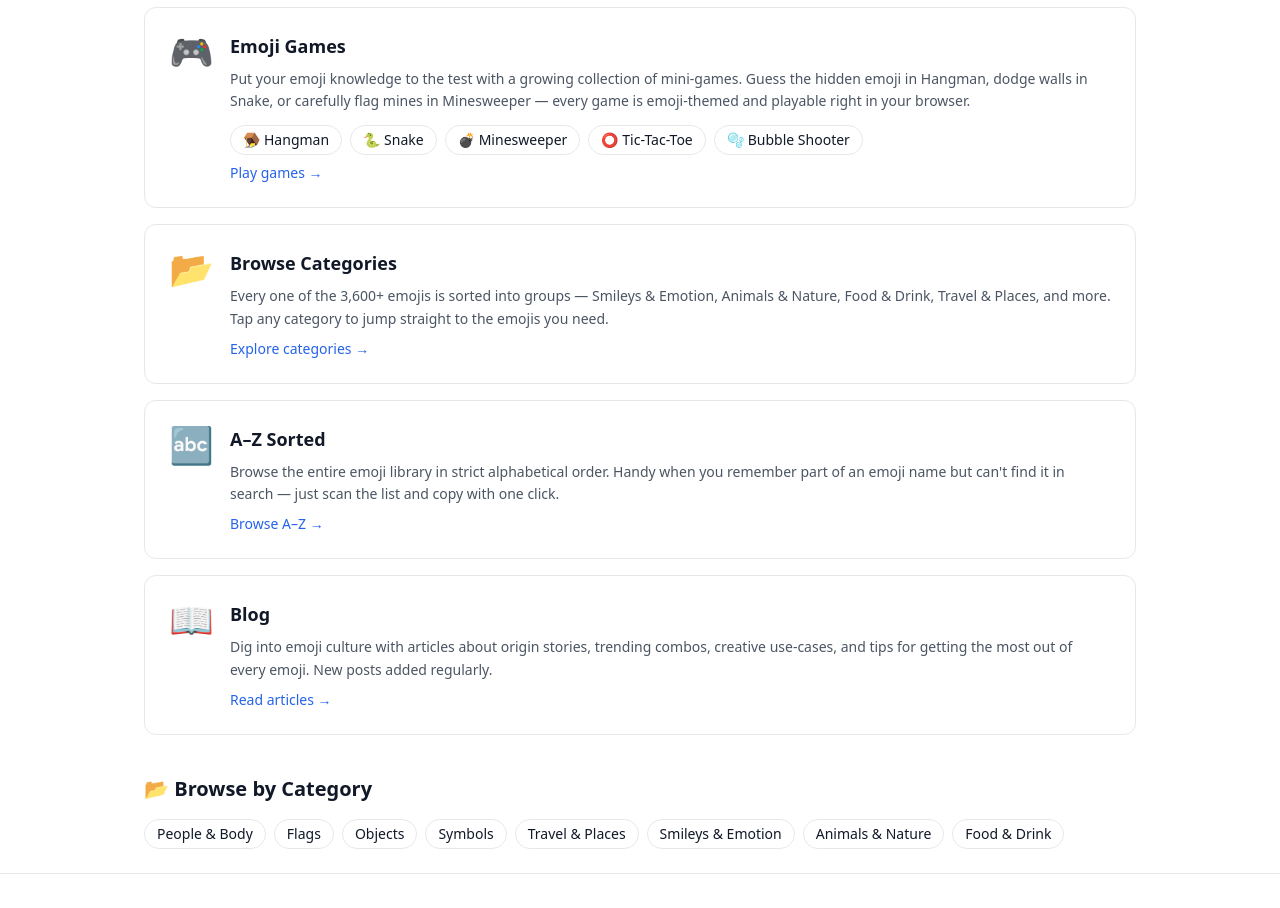
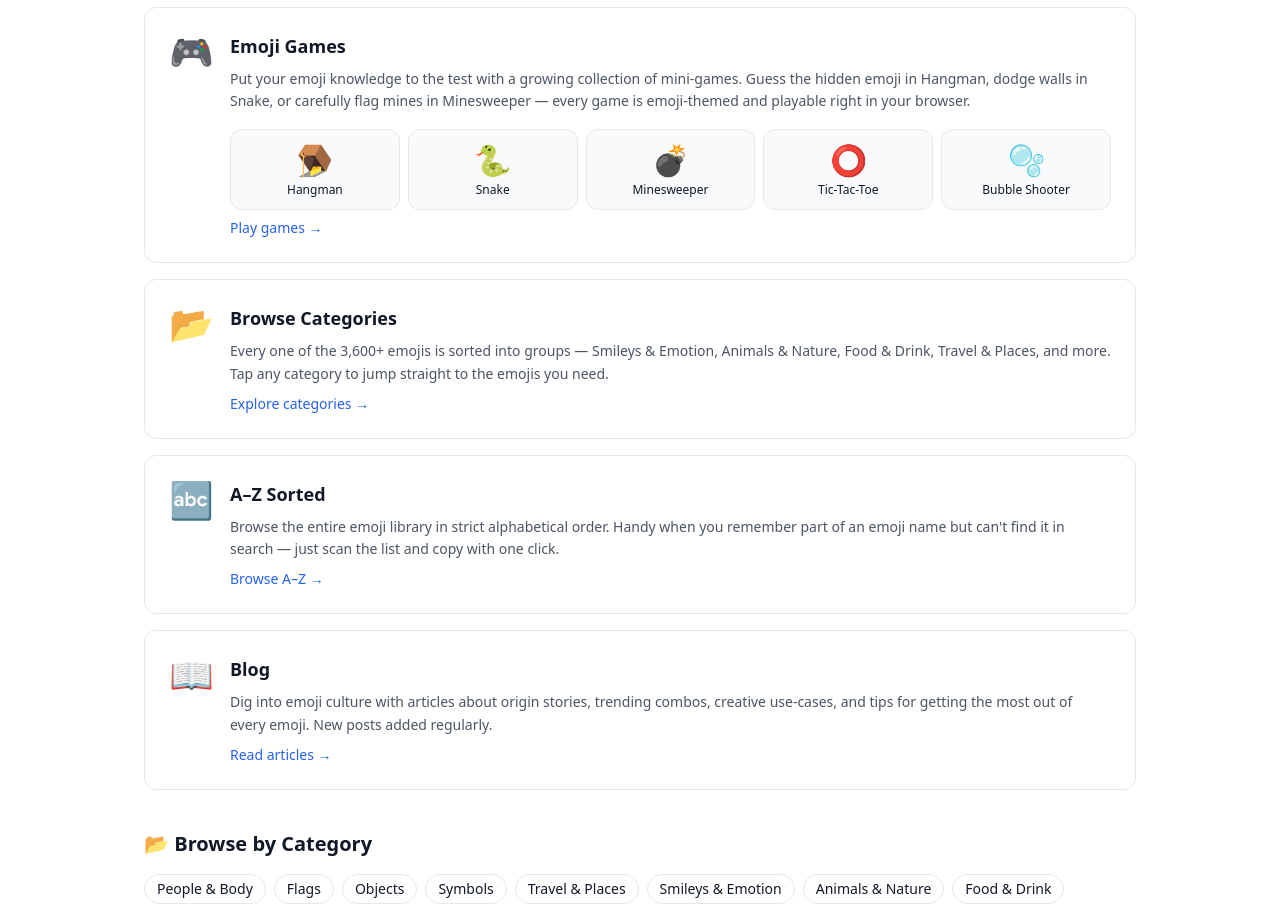
Before and after one commit to SiaExplains/emojar, a Next.js app: page / in a window 1280 px wide. Shown: the part 920-1828 px from the top of the page. Built offline with nearby package versions, Linux system fonts and the light colour scheme.

Commit message:
feat: upgrade game list to prominent mini-cards in Emoji Games section
Replaces small text pills with a 3→5 col grid of tinted cards, each
showing a large emoji icon and bold title with hover shadow effect.

Co-Authored-By: Claude Sonnet 4.6 <noreply@anthropic.com>

```diff
--- a/app/page.tsx
+++ b/app/page.tsx
@@ -164,15 +164,17 @@ export default function Home() {
                     {card.detail}
                   </p>
                   {'games' in card && card.games && (
-                    <div className="flex flex-wrap gap-2 mt-1">
+                    <div className="grid grid-cols-3 sm:grid-cols-5 gap-2 mt-2">
                       {card.games.map((game) => (
                         <Link
                           key={game.href}
                           href={game.href}
-                          className="flex items-center gap-1 px-3 py-1 rounded-full border text-sm hover:bg-gray-100 transition-colors"
+                          className="flex flex-col items-center gap-1 rounded-xl bg-gray-50 border hover:bg-gray-100 hover:shadow-sm transition-all p-3"
                         >
-                          <span>{game.icon}</span>
-                          <span>{game.title}</span>
+                          <span className="text-3xl">{game.icon}</span>
+                          <span className="text-xs font-medium text-center leading-tight">
+                            {game.title}
+                          </span>
                         </Link>
                       ))}
                     </div>
```
